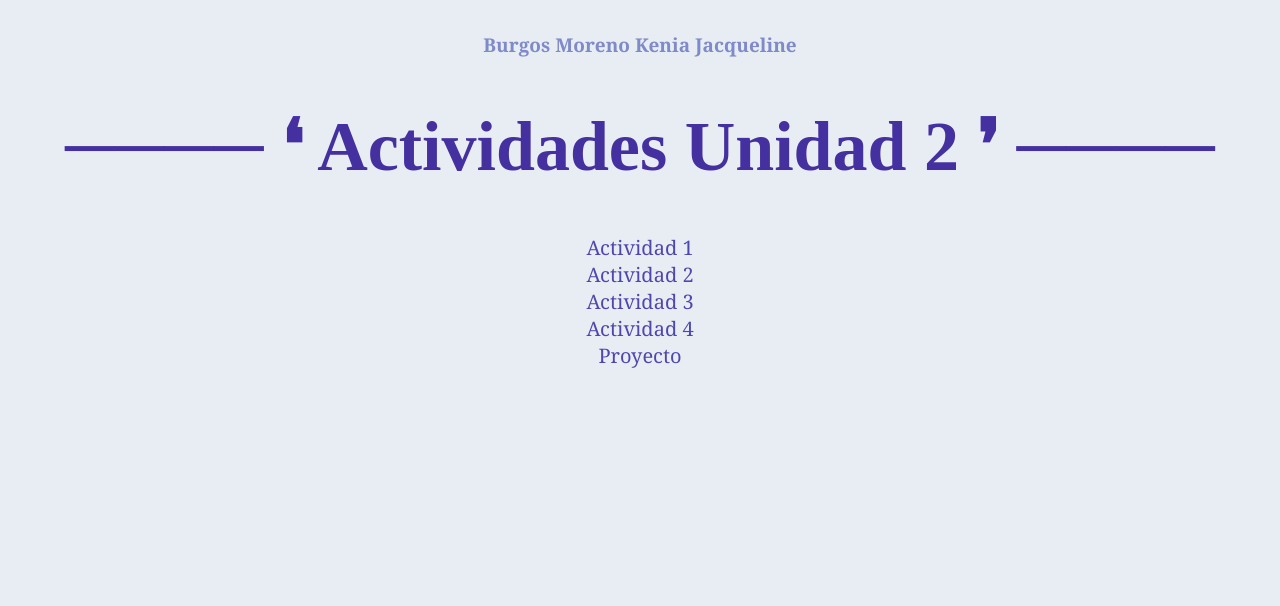
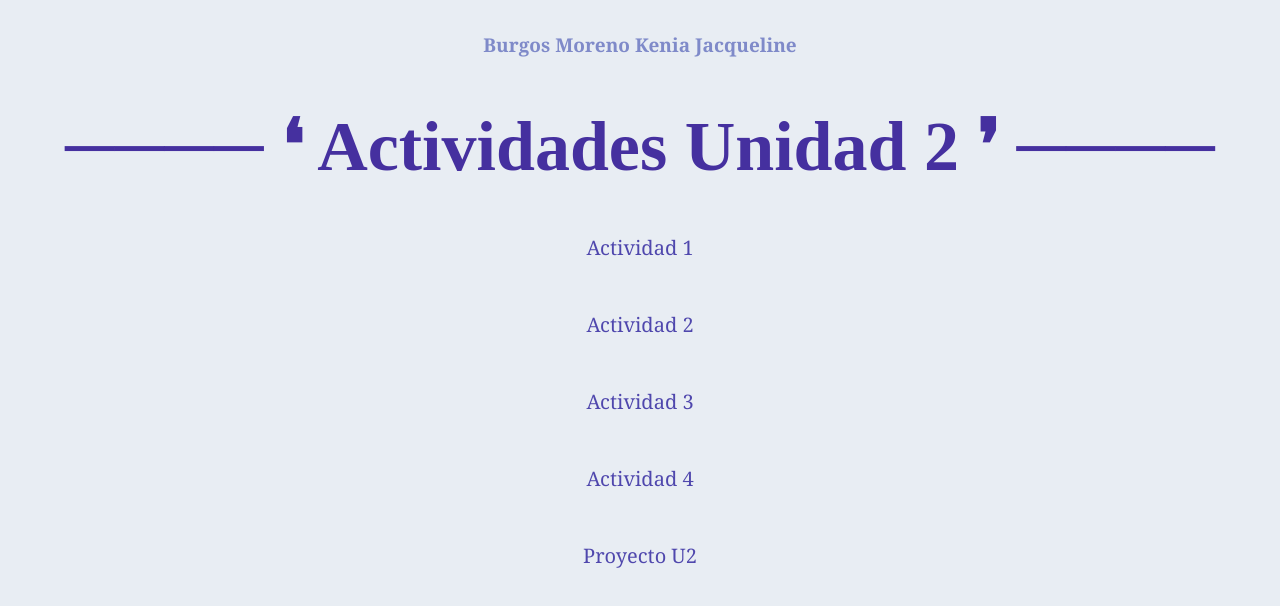
Before and after one commit to KeniaBurgos/U2ConstruyePagiWeb, a plain HTML site: page index.html in a window 1280 px wide. Drawn offline with Linux system fonts and the light colour scheme.

Commit message:
<!DOCTYPE html> <html lang="en"> <head>   <meta charset="UTF-8">   <meta http-equiv="X-UA-Compatible" content="IE=edge">   <meta name="viewport" content="width=device-width, initial-scale=1.0">   <title>Actividades Unidad II</title>   <style>       body {           background-color: #e8edf3;           text-align: center;       }       h5 {           font-family: Cambria;           font-size: 19px;           color: #7f8ac9;       }       h1 {           font-family: Calisto MT;           font-size: 70px;           color: #45309f;       }       [href]{           color: #4f47ad;           font-family: Cambria;           font-size: 20px;           text-decoration: none;       }   </style> </head> <body>
  <h5>Burgos Moreno Kenia Jacqueline</h5>
    <h1>──── ❛ Actividades Unidad 2 ❜ ────</h1>

<p></p><a href="actividad1.html" target="_blank">Actividad 1</a></p>
  <br>
<p><a href="actividad2.html" target="_black">Actividad 2</a></p>
  <br>
<p><a href="actividad3.html" target="_blank">Actividad 3</a></p>
  <br>
<p><a href="actividad4.html" target="_black">Actividad 4</a></p>
  <br>
<p><a href="ProyectoU2.html" target="_black">Proyecto U2</a></p>
</body>
</html>

```diff
--- a/index.html
+++ b/index.html
@@ -33,14 +33,14 @@
   <h5>Burgos Moreno Kenia Jacqueline</h5>
     <h1>──── ❛ Actividades Unidad 2 ❜ ────</h1>
 
-<a href="actividad1.html" target="_blank">Actividad 1</a>
+<p></p><a href="actividad1.html" target="_blank">Actividad 1</a></p>
   <br>
-<a href="actividad2.html" target="_black">Actividad 2</a>
+<p><a href="actividad2.html" target="_black">Actividad 2</a></p>
   <br>
-<a href="actividad3.html" target="_blank">Actividad 3</a>
+<p><a href="actividad3.html" target="_blank">Actividad 3</a></p>
   <br>
-<a href="actividad4.html" target="_black">Actividad 4</a>
+<p><a href="actividad4.html" target="_black">Actividad 4</a></p>
   <br>
-<a href="ProyectoU2.html" target="_black">Proyecto</a>
+<p><a href="ProyectoU2.html" target="_black">Proyecto U2</a></p>
 </body>
 </html>
```
